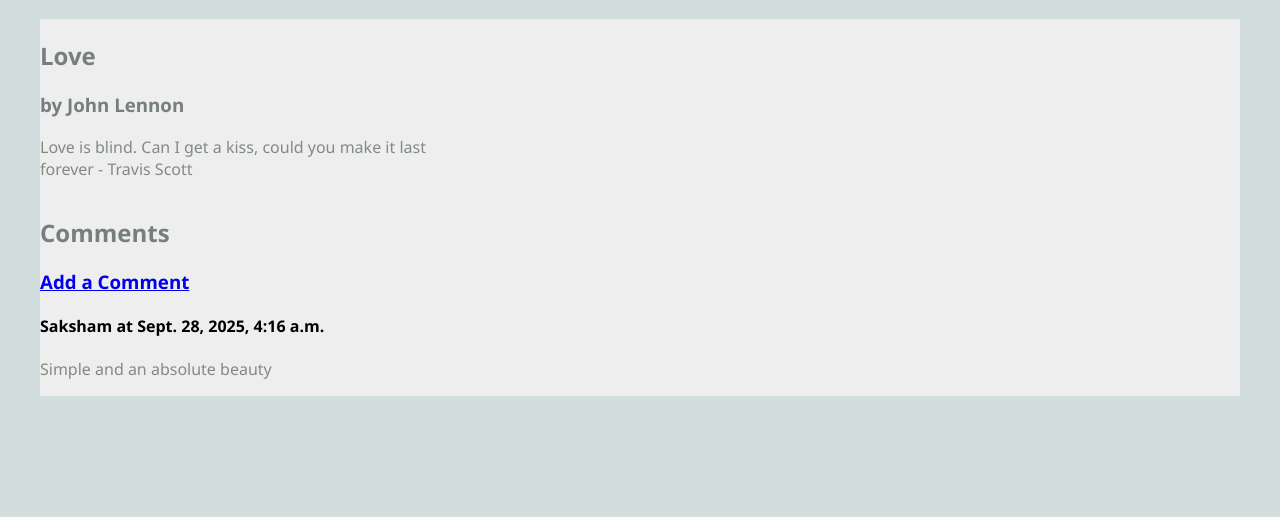
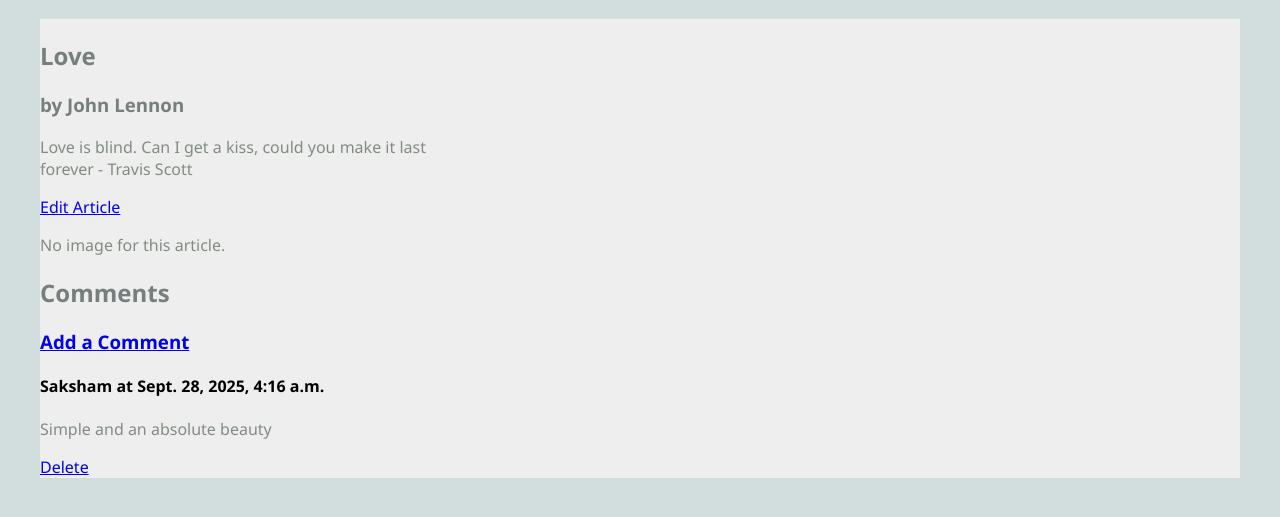
Before and after one commit to Saksham106/cs412, a Django app: page /blog/ in a window 1280 px wide. Shown: the part 183-700 px from the top of the page. Run offline with Django 5.2, Linux system fonts and the light colour scheme; data comes from the database, SQL or seed files in the repository.

Commit message:
finished example 5 vids

```diff
--- a/blog/models.py
+++ b/blog/models.py
@@ -8,7 +8,8 @@ class Article(models.Model):
     author = models.TextField(blank=True)
     text = models.TextField(blank=True)
     published = models.DateTimeField(auto_now=True)
-    image = models.URLField(blank=True)
+    # image = models.URLField(blank=True)
+    image_file = models.ImageField(blank=True)
 
     def __str__(self):
         return f'{self.title} by {self.author}'
--- a/blog/templates/blog/article.html
+++ b/blog/templates/blog/article.html
@@ -12,8 +12,13 @@
             <h2>{{ article.title }}</h2>
             <h3>by {{ article.author }}</h3>
             <p> {{ article.text }}</p>
+            <a href="{% url 'update_article' article.pk %}">Edit Article</a>
         </div>
-            <img src="{{ article.image }}" alt="">
+         {% if article.image_file %}
+            <img src="{{ article.image_file.url }}" alt="">
+            {% else %}
+            <p>No image for this article.</p>
+        {% endif %}
             <div></div>
             <h2>Comments</h2>
             <h3>
@@ -23,6 +28,7 @@
                 <div>
                     <h4>{{ comment.author }} at {{ comment.published }}</h4>
                     <p>{{ comment.text }}</p>
+                    <a href="{% url 'delete_comment' comment.pk %}">Delete</a>
                 </div>
             {% empty %}
                 <p>No comments yet.</p>
--- a/blog/templates/blog/create_article_form.html
+++ b/blog/templates/blog/create_article_form.html
@@ -4,7 +4,8 @@
 
 <h1>Create a New Article</h1>
 
-<form action="{% url 'create_article' %}" method="post">
+<form action="{% url 'create_article' %}" method="post"
+ enctype="multipart/form-data">
     {% csrf_token %}
     <table>
         {{ form.as_table }}
--- a/blog/templates/blog/show_all.html
+++ b/blog/templates/blog/show_all.html
@@ -15,7 +15,11 @@
                 <p> {{ article.text }}</p>
             </div>
             <a href="{% url 'article' article.pk %}">
-                <img src="{{ article.image }}" alt="">
+                {% if article.image_file %}
+                <img src="{{ article.image_file.url }}" alt="">
+                {% else %}
+                <p>No image for this article.</p>
+                {% endif %}
             </a>
         </article>
     {% endfor %}
--- a/blog/urls.py
+++ b/blog/urls.py
@@ -7,4 +7,6 @@ urlpatterns = [
     path('article/<int:pk>', ArticleView.as_view(), name="article"),
     path('article/create', CreateArticleView.as_view(), name="create_article"),
     path('article/<int:pk>/create_comment', CreateCommentView.as_view(), name="create_comment"),
+    path('article/<int:pk>/update', UpdateArticleView.as_view(), name="update_article"),
+    path('comment/<int:pk>/delete', DeleteCommentView.as_view(), name="delete_comment"),
 ]
--- a/blog/views.py
+++ b/blog/views.py
@@ -1,7 +1,7 @@
 from django.shortcuts import render
-from django.views.generic import ListView, DetailView, CreateView
-from .models import Article
-from .forms import CreateArticleForm, CreateCommentForm
+from django.views.generic import ListView, DetailView, CreateView, UpdateView, DeleteView
+from .models import Article, Comment
+from .forms import CreateArticleForm, CreateCommentForm, UpdateArticleForm
 import random
 from django.urls import reverse
 
@@ -31,6 +31,11 @@ class CreateArticleView(CreateView):
     form_class = CreateArticleForm
     template_name = 'blog/create_article_form.html'
 
+    def form_valid(self, form):
+        # Save the article first
+        response = super().form_valid(form)
+        return response
+
 class CreateCommentView(CreateView):
     form_class = CreateCommentForm
     template_name = 'blog/create_comment_form.html'
@@ -49,3 +54,18 @@ class CreateCommentView(CreateView):
         article = Article.objects.get(pk=pk)
         form.instance.article = article
         return super().form_valid(form)
+
+class UpdateArticleView(UpdateView):
+    model = Article
+    form_class = UpdateArticleForm
+    template_name = 'blog/update_article_form.html'
+
+class DeleteCommentView(DeleteView):
+    model = Comment
+    template_name = 'blog/delete_comment_form.html'
+
+    def get_success_url(self):
+        pk = self.kwargs['pk']
+        comment = Comment.objects.get(pk=pk)
+        article = comment.article
+        return reverse('article', kwargs={'pk': article.pk})
--- a/cs412/urls.py
+++ b/cs412/urls.py
@@ -31,4 +31,6 @@ urlpatterns = [
     path('restaurant/', include('restaurant.urls')),
     path('blog/', include('blog.urls')),
     path('mini_insta/', include('mini_insta.urls')),
-] + static(settings.STATIC_URL, document_root=settings.STATIC_ROOT)
+]
+urlpatterns += static(settings.STATIC_URL, document_root=settings.STATIC_ROOT)
+urlpatterns += static(settings.MEDIA_URL, document_root=settings.MEDIA_ROOT)
```
Also changed, not shown: blog/forms.py (+6 -1 lines), blog/templates/blog/delete_comment_form.html (added, +18 -0 lines), blog/templates/blog/update_article_form.html (added, +19 -0 lines), blog/migrations/0004_remove_article_image_article_image_file.py (added), db.sqlite3, 2 other files.
